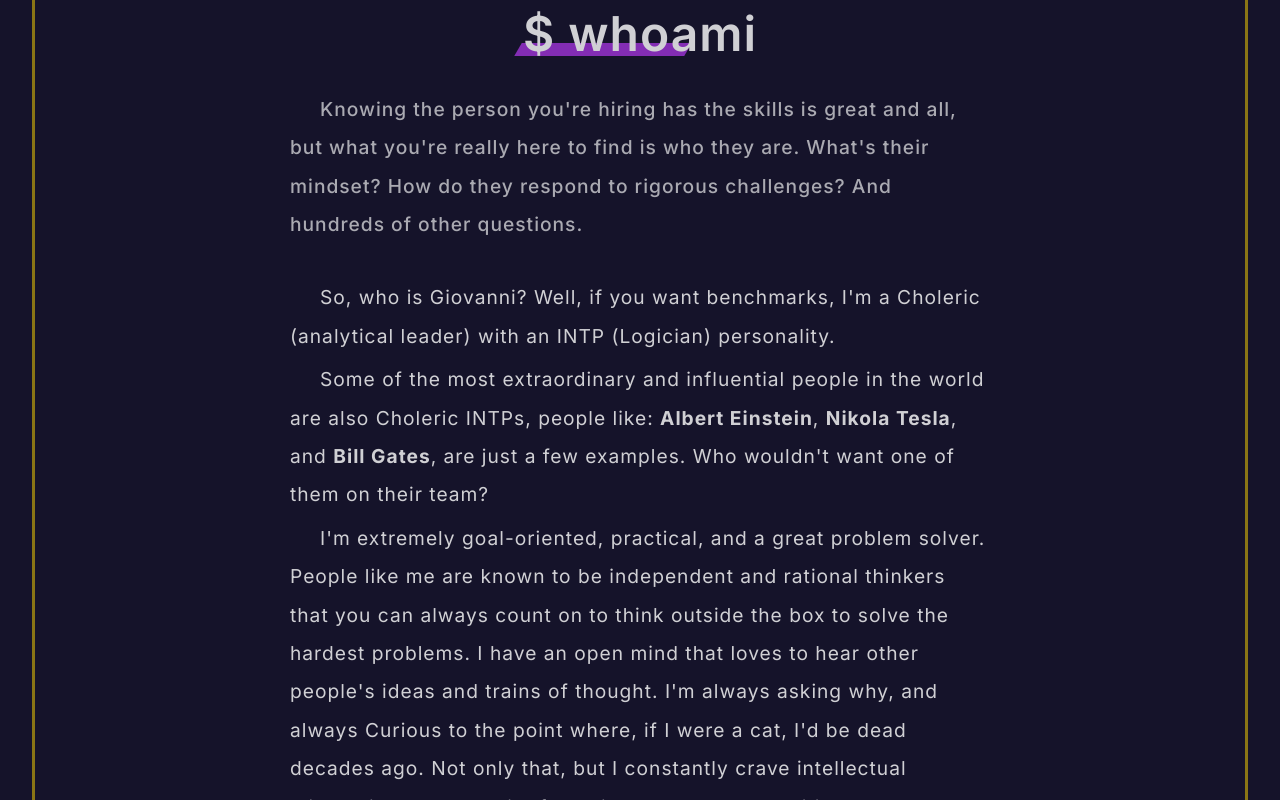
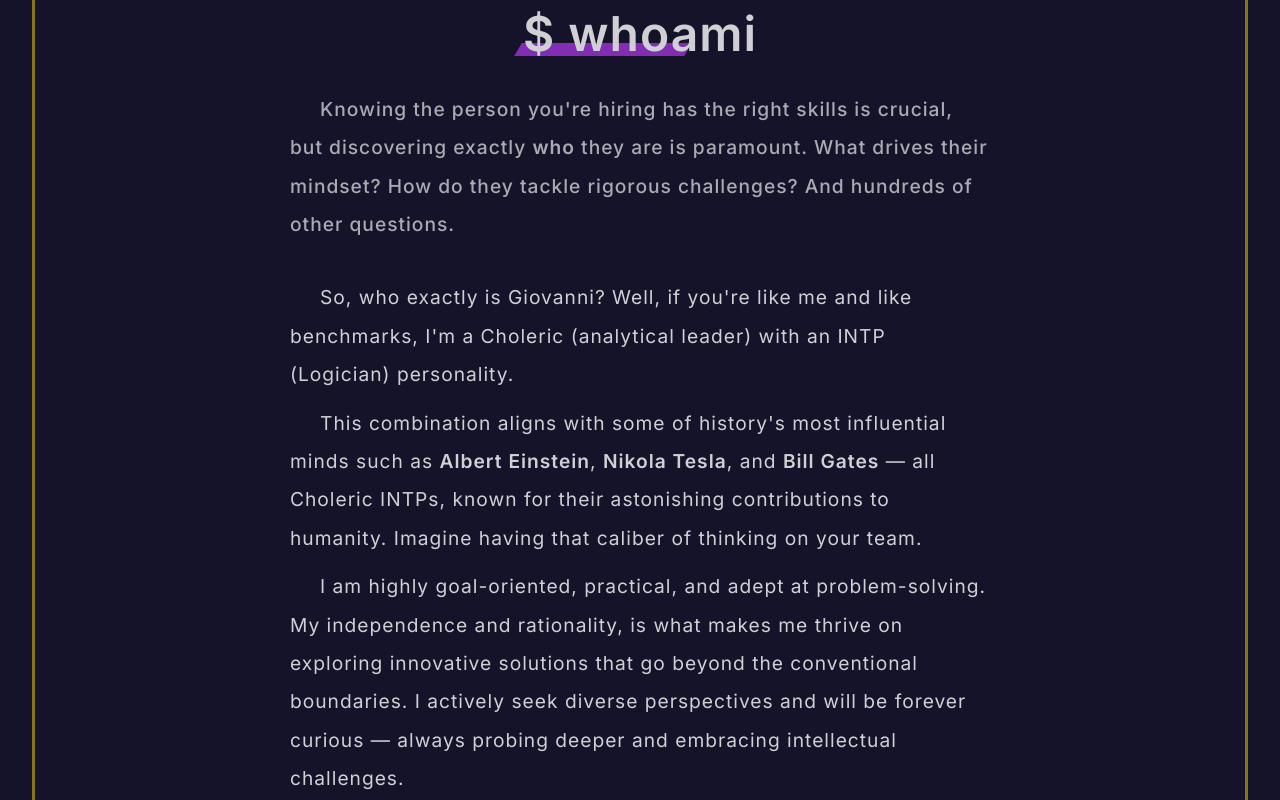
Before and after one commit to Corvus-JSDev/CorvusPortfolio, a React (Vite) app: page / in a window 1280 px wide. Shown: the part 2860-3660 px from the top of the page. Built offline with nearby package versions, Linux system fonts and the light colour scheme.

Commit message:
updated whoami page

```diff
--- a/src/shared/components/whoami/WhoAmI.jsx
+++ b/src/shared/components/whoami/WhoAmI.jsx
@@ -14,39 +14,41 @@
 						marginBottom: "35px",
 					}}
 				>
-					Knowing the person you're hiring has the skills is
-					great and all, but what you're really here to find is
-					who they are. What's their mindset? How do they respond
-					to rigorous challenges? And hundreds of other
-					questions.
+					Knowing the person you're hiring has the right skills is crucial,
+					but discovering exactly <b>who</b> they are is paramount. What
+					drives their mindset? How do they tackle rigorous challenges? And
+					hundreds of other questions.
 				</p>
 
 				<p>
-					So, who is Giovanni? Well, if you want benchmarks, I'm
-					a Choleric (analytical leader) with an INTP (Logician)
-					personality.
+					So, who exactly is Giovanni? Well, if you're like me and like
+					benchmarks, I'm a Choleric (analytical leader) with an INTP
+					(Logician) personality.
 				</p>
 				<p>
-					Some of the most extraordinary and influential people
-					in the world are also Choleric INTPs, people like:{" "}
-					<b>Albert Einstein</b>, <b>Nikola Tesla</b>, and{" "}
-					<b>Bill Gates</b>, are just a few examples. Who
-					wouldn't want one of them on their team?
+					This combination aligns with some of history's most influential
+					minds such as <b>Albert Einstein</b>, <b>Nikola Tesla</b>, and{" "}
+					<b>Bill Gates</b> — all Choleric INTPs, known for their
+					astonishing contributions to humanity. Imagine having that
+					caliber of thinking on your team.
 				</p>
+
 				<p>
-					I'm extremely goal-oriented, practical, and a great
-					problem solver. People like me are known to be
-					independent and rational thinkers that you can always
-					count on to think outside the box to solve the hardest
-					problems. I have an open mind that loves to hear other
-					people's ideas and trains of thought. I'm always asking
-					why, and always Curious to the point where, if I were a
-					cat, I'd be dead decades ago. Not only that, but I
-					constantly crave intellectual stimulation, the pursuit
-					of new ideas, and opportunities to solve the most
-					challenging puzzles. I have a Sherlock Holmes-like
-					ability to wrap my brain around whatever complex
-					problems are placed in front of me.
+					I am highly goal-oriented, practical, and adept at
+					problem-solving. My independence and rationality, is what makes
+					me thrive on exploring innovative solutions that go beyond the
+					conventional boundaries. I actively seek diverse perspectives and
+					will be forever curious — always probing deeper and embracing
+					intellectual challenges.
+				</p>
+
+				<p>
+					With a proven track record in analytical leadership and a
+					deep-seated curiosity for solving intricate challenges, I am
+					enthusiastic about bringing my skills and perspective to a
+					software engineering role. I am eager to contribute to a team
+					that values innovation, continuous learning, and the overall
+					betterment of humanity.
 				</p>
 			</div>
 		</div>
--- a/src/shared/components/whoami/style.module.css
+++ b/src/shared/components/whoami/style.module.css
@@ -35,5 +35,9 @@
 	line-height: 2;
 	font-size: 1.2rem;
 	text-indent: 30px;
-	margin-bottom: 5px;
+	margin-bottom: 10px;
 }
+
+.textContainer b {
+	font-weight: 600 !important;
+}
```
